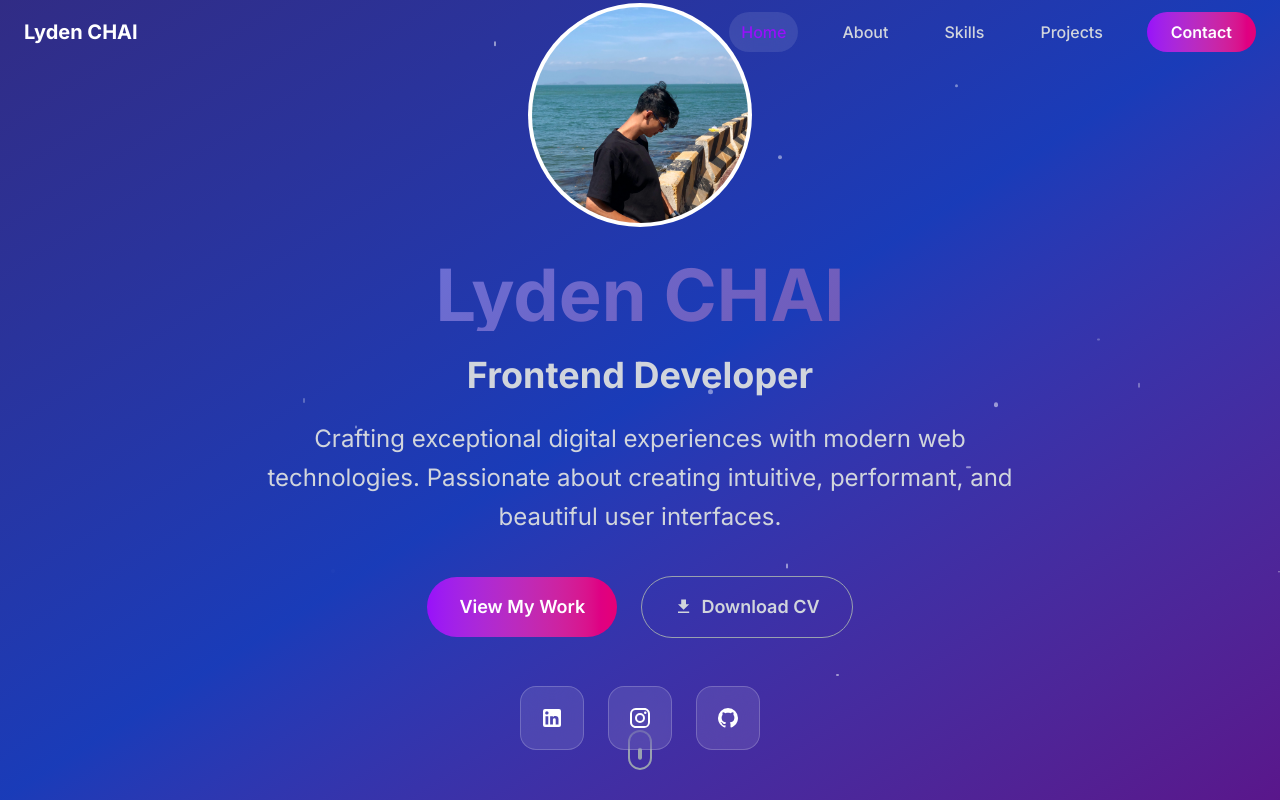
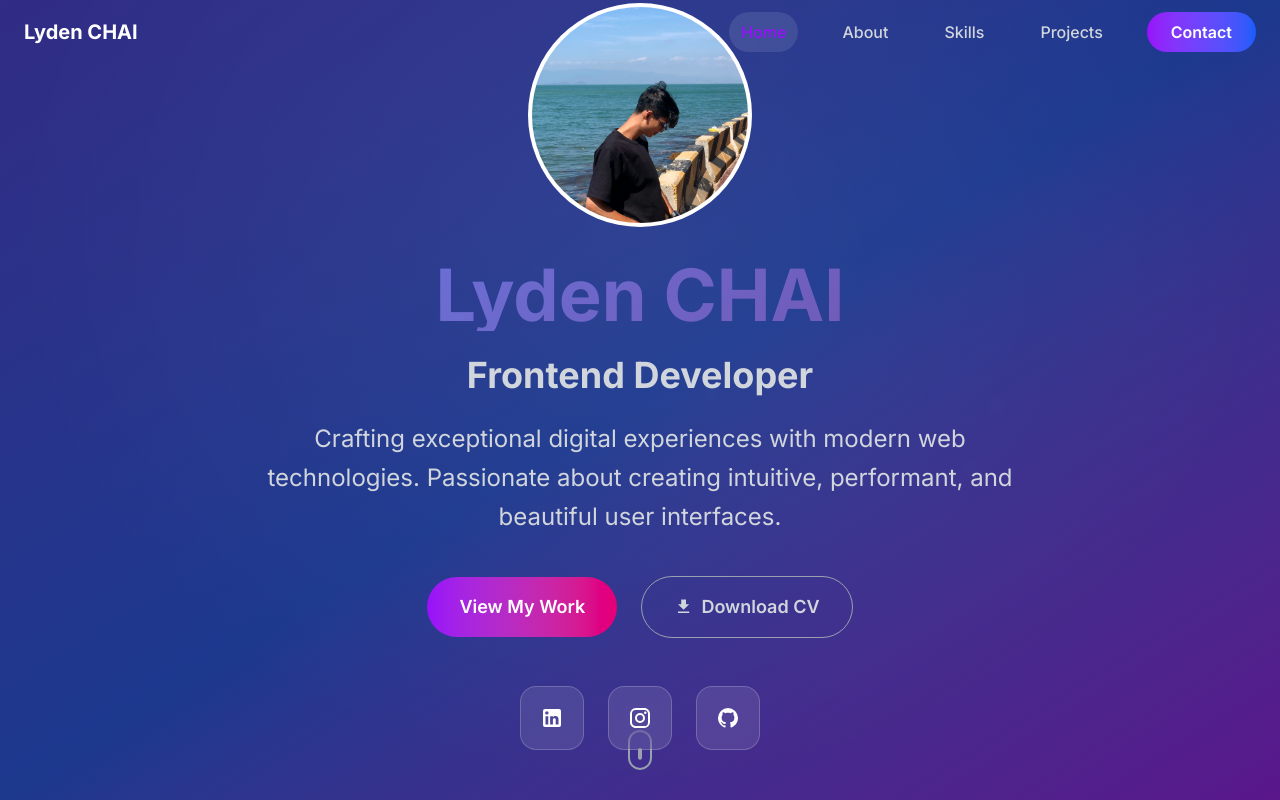
Before and after one commit to lydenchai/lyden-portfolio, a React (Vite) app: page / in a window 1280 px wide. Shown: the top 800 px of the page. Built offline with nearby package versions, Linux system fonts and the light colour scheme.

Commit message:
improve UI

```diff
--- a/src/components/BackToTop.tsx
+++ b/src/components/BackToTop.tsx
@@ -55,7 +55,7 @@ const BackToTop = () => {
           }}
           whileTap={{ scale: 0.95 }}
           onClick={scrollToTop}
-          className="fixed bottom-4 right-4 sm:bottom-6 sm:right-6 lg:bottom-8 lg:right-8 z-50 p-3 sm:p-4 bg-gradient-to-r from-purple-600 to-pink-600 text-white rounded-full shadow-lg hover:shadow-xl transition-all duration-300 group back-to-top-pulse"
+          className="fixed bottom-4 right-4 sm:bottom-6 sm:right-6 lg:bottom-8 lg:right-8 z-50 p-3 sm:p-4 bg-gradient-to-r from-purple-600 to-blue-600 text-white rounded-full shadow-lg hover:shadow-xl transition-all duration-300 group back-to-top-pulse"
           aria-label="Back to top"
           title="Back to top"
         >
@@ -65,7 +65,7 @@ const BackToTop = () => {
 
           {/* Animated background ring */}
           <motion.div
-            className="absolute inset-0 rounded-full bg-gradient-to-r from-purple-600 to-pink-600 opacity-0 group-hover:opacity-20"
+            className="absolute inset-0 rounded-full bg-gradient-to-r from-purple-600 to-blue-600 opacity-0 group-hover:opacity-20"
             initial={false}
             whileHover={{
               scale: [1, 1.2, 1],
--- a/src/components/Contact.tsx
+++ b/src/components/Contact.tsx
@@ -104,9 +104,46 @@ const Contact = () => {
   return (
     <section
       id="contact"
-      className="py-12 sm:py-16 lg:py-20 bg-gradient-to-br from-indigo-900 via-blue-800 to-purple-900"
+  className="py-12 sm:py-16 lg:py-20 bg-gradient-to-br from-indigo-900 via-blue-900 to-purple-900 relative overflow-hidden"
     >
-      <div className="container mx-auto px-4 sm:px-6">
+      {/* Animated gradient overlay */}
+      <div className="absolute inset-0 pointer-events-none z-0">
+        <motion.div
+          className="w-full h-full"
+          style={{
+            background: "radial-gradient(ellipse at 50% 30%, rgba(255,255,255,0.08) 0%, rgba(0,0,0,0) 70%)"
+          }}
+          animate={{
+            opacity: [0.7, 1, 0.7],
+            scale: [1, 1.05, 1],
+          }}
+          transition={{ duration: 8, repeat: Infinity }}
+        />
+        <div className="absolute -inset-10 opacity-40">
+          {[...Array(16)].map((_, i) => (
+            <motion.div
+              key={i}
+              className="absolute bg-white/30 rounded-full blur-sm"
+              style={{
+                left: `${Math.random() * 100}%`,
+                top: `${Math.random() * 100}%`,
+                width: `${Math.random() * 6 + 2}px`,
+                height: `${Math.random() * 6 + 2}px`,
+              }}
+              animate={{
+                y: [-20, -100, -20],
+                opacity: [0, 1, 0],
+              }}
+              transition={{
+                duration: 3 + Math.random() * 2,
+                repeat: Infinity,
+                delay: Math.random() * 2,
+              }}
+            />
+          ))}
+        </div>
+      </div>
+      <div className="container mx-auto px-4 sm:px-6 relative z-10">
         <motion.div
           initial={{ opacity: 0, y: 50 }}
           whileInView={{ opacity: 1, y: 0 }}
@@ -213,7 +250,7 @@ const Contact = () => {
             whileInView={{ opacity: 1, x: 0 }}
             viewport={{ once: true }}
             transition={{ duration: 0.8 }}
-            className="glass-effect rounded-2xl p-4 sm:p-6 lg:p-8"
+            className="rounded-2xl p-4 sm:p-6 lg:p-8 bg-white/10 backdrop-blur-xl border border-white/20 shadow-2xl shadow-purple-900/20"
           >
             <h3 className="text-xl sm:text-2xl font-bold text-white mb-4 sm:mb-6">
               Send Me a Message
--- a/src/components/Hero.tsx
+++ b/src/components/Hero.tsx
@@ -8,19 +8,30 @@ import myPhoto from "../../public/images/photo.jpeg";
 
 const Hero = () => {
   return (
-    <section className="min-h-screen flex items-center justify-center relative overflow-hidden bg-gradient-to-br from-indigo-900 via-blue-800 to-purple-900">
-      {/* Background animated elements */}
-      <div className="absolute inset-0 overflow-hidden">
-        <div className="absolute -inset-10 opacity-50">
+  <section className="min-h-screen flex items-center justify-center relative overflow-hidden bg-gradient-to-br from-indigo-900 via-blue-900 to-purple-900">
+      {/* Animated gradient overlay */}
+      <div className="absolute inset-0 pointer-events-none z-0">
+        <motion.div
+          className="w-full h-full"
+          style={{
+            background: "radial-gradient(ellipse at 50% 30%, rgba(255,255,255,0.08) 0%, rgba(0,0,0,0) 70%)"
+          }}
+          animate={{
+            opacity: [0.7, 1, 0.7],
+            scale: [1, 1.05, 1],
+          }}
+          transition={{ duration: 8, repeat: Infinity }}
+        />
+        <div className="absolute -inset-10 opacity-40">
           {[...Array(20)].map((_, i) => (
             <motion.div
               key={i}
-              className="absolute bg-white rounded-full"
+              className="absolute bg-white/30 rounded-full blur-sm"
               style={{
                 left: `${Math.random() * 100}%`,
                 top: `${Math.random() * 100}%`,
-                width: `${Math.random() * 4 + 1}px`,
-                height: `${Math.random() * 4 + 1}px`,
+                width: `${Math.random() * 6 + 2}px`,
+                height: `${Math.random() * 6 + 2}px`,
               }}
               animate={{
                 y: [-20, -100, -20],
@@ -42,12 +53,16 @@ const Hero = () => {
           animate={{ opacity: 1, y: 0 }}
           transition={{ duration: 0.8 }}
         >
-          <div className="h-32 w-32 sm:h-40 sm:w-40 lg:h-48 lg:w-48 xl:h-56 xl:w-56 m-auto mb-6 sm:mb-8 rounded-full bg-gradient-to-r bg-white p-1">
+          <div className="relative h-32 w-32 sm:h-40 sm:w-40 lg:h-48 lg:w-48 xl:h-56 xl:w-56 m-auto mb-6 sm:mb-8">
+            {/* Radial glow behind profile image */}
+            <div className="absolute inset-0 rounded-full bg-gradient-radial from-blue-400/30 via-purple-500/20 to-transparent blur-2xl scale-110"></div>
+            <div className="relative rounded-full bg-gradient-to-r bg-white p-1 h-full w-full">
             <img
               src={myPhoto}
               alt="Profile"
               className="w-full h-full rounded-full object-cover"
             />
+            </div>
           </div>
 
           <motion.h1
--- a/src/components/Navbar.tsx
+++ b/src/components/Navbar.tsx
@@ -136,7 +136,7 @@ const Navbar = () => {
               );
             })}
             <motion.button
-              className="bg-gradient-to-r from-purple-600 to-pink-600 text-white px-4 py-1.5 lg:px-6 lg:py-2 rounded-full font-semibold hover:shadow-lg hover:shadow-purple-500/25 transition-all duration-300 text-sm lg:text-base cursor-pointer"
+              className="bg-gradient-to-r from-purple-600 to-blue-600 text-white px-4 py-1.5 lg:px-6 lg:py-2 rounded-full font-semibold hover:shadow-lg hover:shadow-purple-500/25 transition-all duration-300 text-sm lg:text-base cursor-pointer"
               whileHover={{ scale: 1.05 }}
               whileTap={{ scale: 0.95 }}
               onClick={() => handleNavClick("#contact")}
@@ -205,7 +205,7 @@ const Navbar = () => {
                 );
               })}
               <motion.button
-                className="w-full mt-3 sm:mt-4 bg-gradient-to-r from-purple-600 to-pink-600 text-white py-2.5 sm:py-3 rounded-full font-semibold text-sm sm:text-base cursor-pointer"
+                className="w-full mt-3 sm:mt-4 bg-gradient-to-r from-purple-600 to-blue-600 text-white py-2.5 sm:py-3 rounded-full font-semibold text-sm sm:text-base cursor-pointer"
                 initial={{ opacity: 0, y: 20 }}
                 animate={{ opacity: 1, y: 0 }}
                 transition={{ delay: 0.4 }}
```
